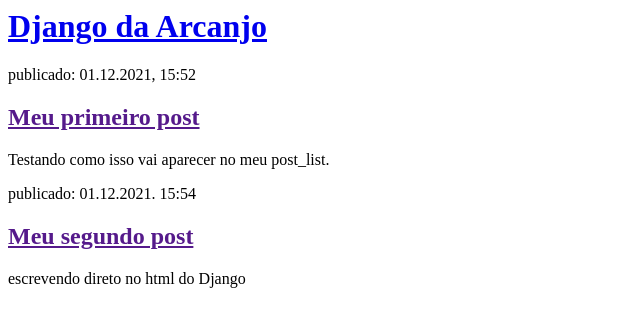
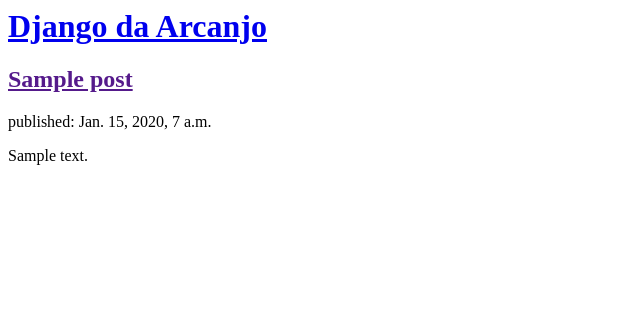
Before and after one commit to aarcanjo/my-first-blog, a Django app: page / in a window 1280 px wide. Shown: the top 327 px of the page, without its empty margins (0-640 px from the left). Run offline with Django 3.2, Linux system fonts and the light colour scheme; tables that the repository leaves empty hold one stand-in row (values such as "Sample post").

Commit message:
Modificação dos templates para exibir os posts no blog

```diff
--- a/blog/templates/blog/post_list.html
+++ b/blog/templates/blog/post_list.html
@@ -7,16 +7,15 @@
             <h1><a href="/"> Django da Arcanjo </a></h1>
         </div>
 
-        <div>
-            <p> publicado: 01.12.2021, 15:52</p>
-            <h2><a href=""> Meu primeiro post</a></h2>
-            <p> Testando como isso vai aparecer no meu post_list.</p>
-        </div>
+        {% for post in posts %}
+            <div>
 
-        <div>
-            <p> publicado: 01.12.2021. 15:54</p>
-            <h2><a href=""> Meu segundo post</a></h2>
-            <p> escrevendo direto no html do Django</p>
-        </div>
+                <h2><a href="">{{ post.title }}</a></h2>
+                <p> published: {{ post.published_date }}</p>
+                <p>{{ post.text|linebreaksbr }}</p>
+            </div>
+        {% endfor %}
+
+
     </body>
 </html>
--- a/blog/views.py
+++ b/blog/views.py
@@ -1,4 +1,7 @@
 from django.shortcuts import render
+from django.utils import timezone
+from .models import Post
 
 def post_list(request):
-    return render(request, 'blog/post_list.html', {})
+    posts = Post.objects.filter(published_date__lte=timezone.now()).order_by('published_date')
+    return render(request, 'blog/post_list.html', {'posts':posts})
```
